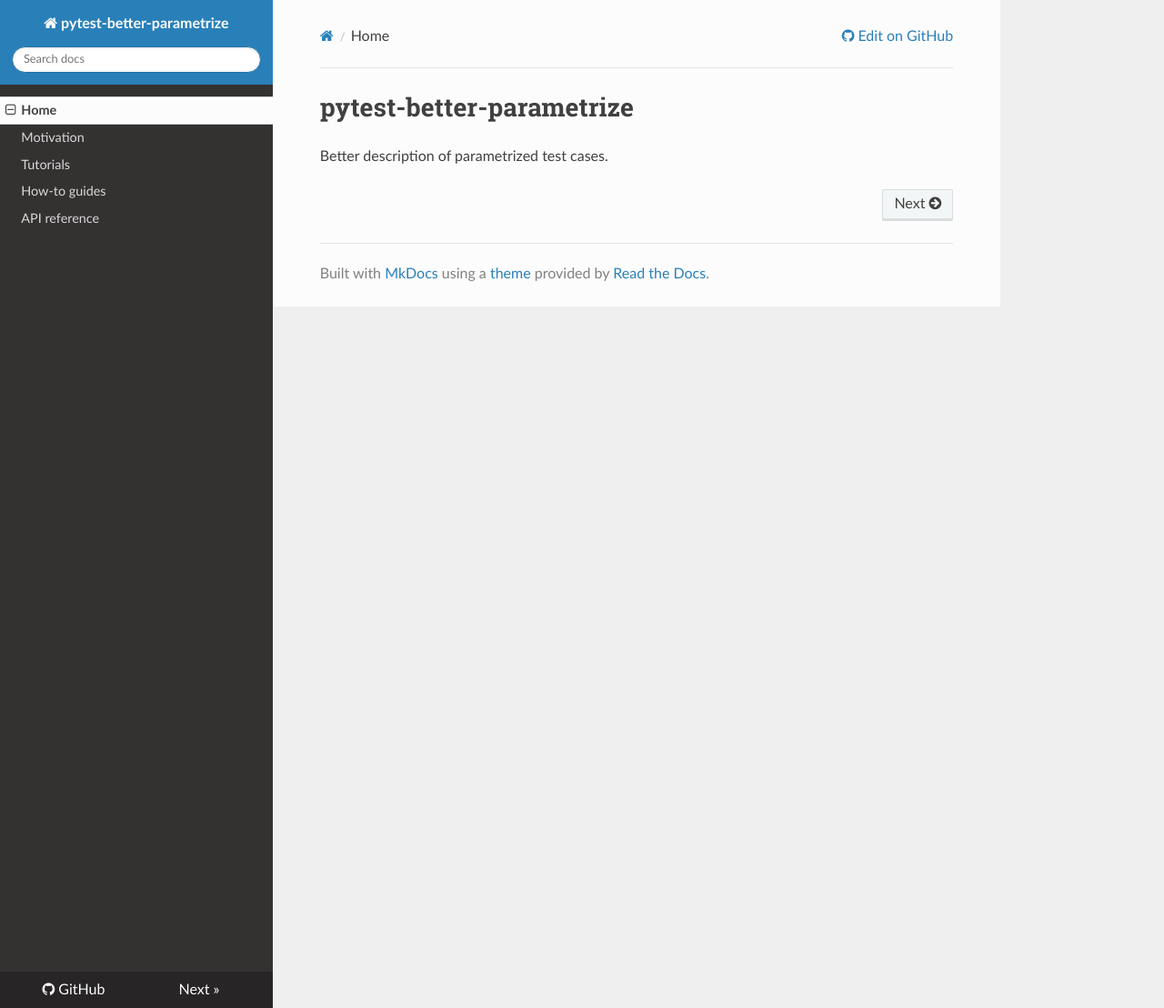
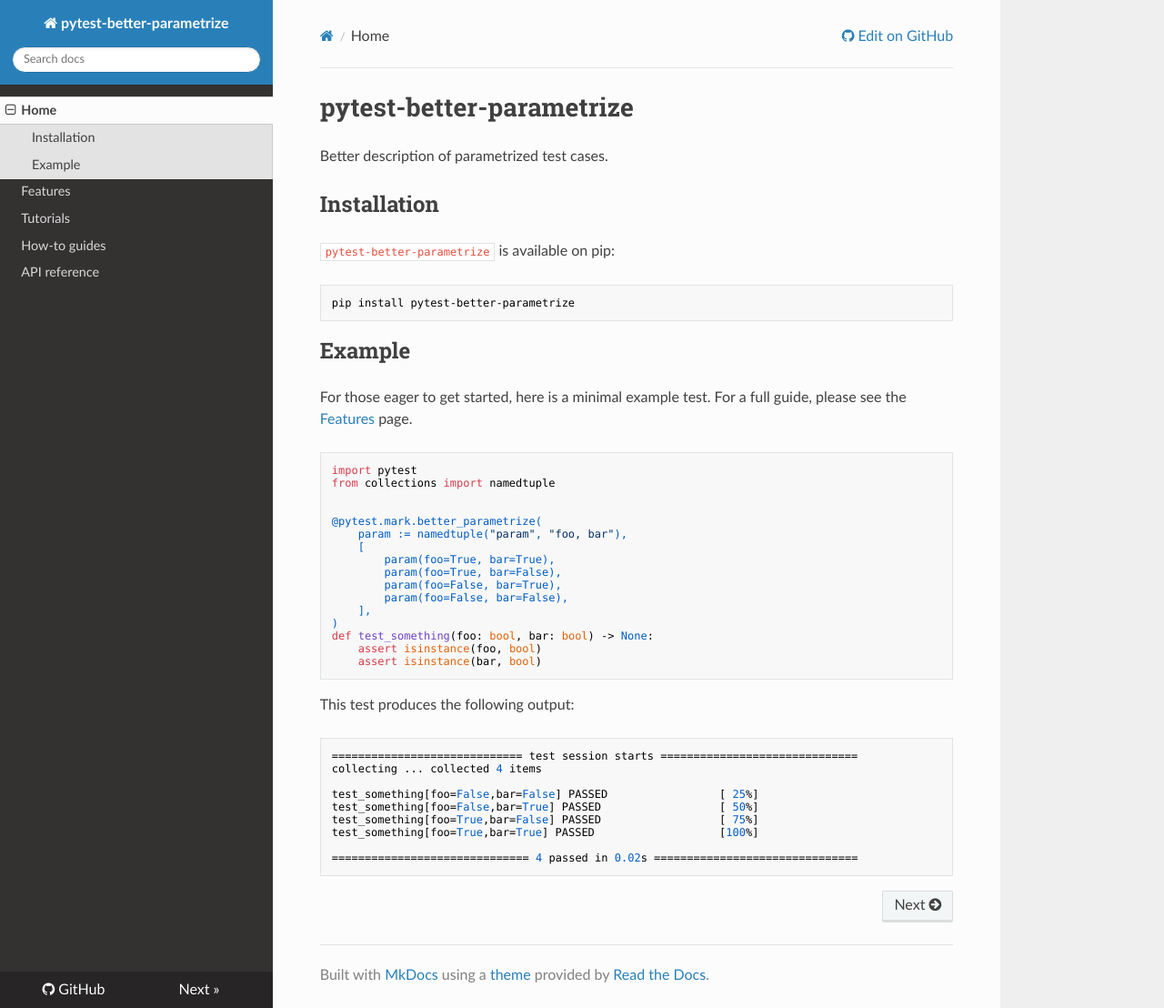
Before and after one commit to binnev/pytest-better-parametrize, an MkDocs documentation site: the page built from docs/index.md, in a window 1280 px wide and 1108 px high. Shown: the whole window at 91% size. Built offline with MkDocs 1.6.1, drawn with Linux system fonts in a browser that asks for light colours; nearby versions of some CDN libraries.

Commit message:
docs: simple index page and more extensive features page.

````diff
--- a/docs/index.md
+++ b/docs/index.md
@@ -1,3 +1,48 @@
 # pytest-better-parametrize
 
 Better description of parametrized test cases.
+
+## Installation
+
+`pytest-better-parametrize` is available on pip:
+
+```shell
+pip install pytest-better-parametrize
+```
+
+## Example
+
+For those eager to get started, here is a minimal example test. For a full guide, please see the [Features](features.md) page.
+
+```python
+import pytest
+from collections import namedtuple
+
+
+@pytest.mark.better_parametrize(
+    param := namedtuple("param", "foo, bar"),
+    [
+        param(foo=True, bar=True),
+        param(foo=True, bar=False),
+        param(foo=False, bar=True),
+        param(foo=False, bar=False),
+    ],
+)
+def test_something(foo: bool, bar: bool) -> None:
+    assert isinstance(foo, bool)
+    assert isinstance(bar, bool)
+```
+
+This test produces the following output:
+
+```
+============================= test session starts ==============================
+collecting ... collected 4 items
+
+test_something[foo=False,bar=False] PASSED                 [ 25%]
+test_something[foo=False,bar=True] PASSED                  [ 50%]
+test_something[foo=True,bar=False] PASSED                  [ 75%]
+test_something[foo=True,bar=True] PASSED                   [100%]
+
+============================== 4 passed in 0.02s ===============================
+```
--- a/mkdocs.yml
+++ b/mkdocs.yml
@@ -8,8 +8,7 @@ repo_url: https://github.com/binnev/pytest-better-parametrize
 
 nav:
 - Home: index.md
-- motivation.md
+- features.md
 - tutorials.md
 - how-to.md
 - reference.md
-  # explana.mdtion
````
Also changed, not shown: docs/features.md (added, +188 -0 lines), docs/motivation.md (deleted, +0 -2 lines), 1 other file.
